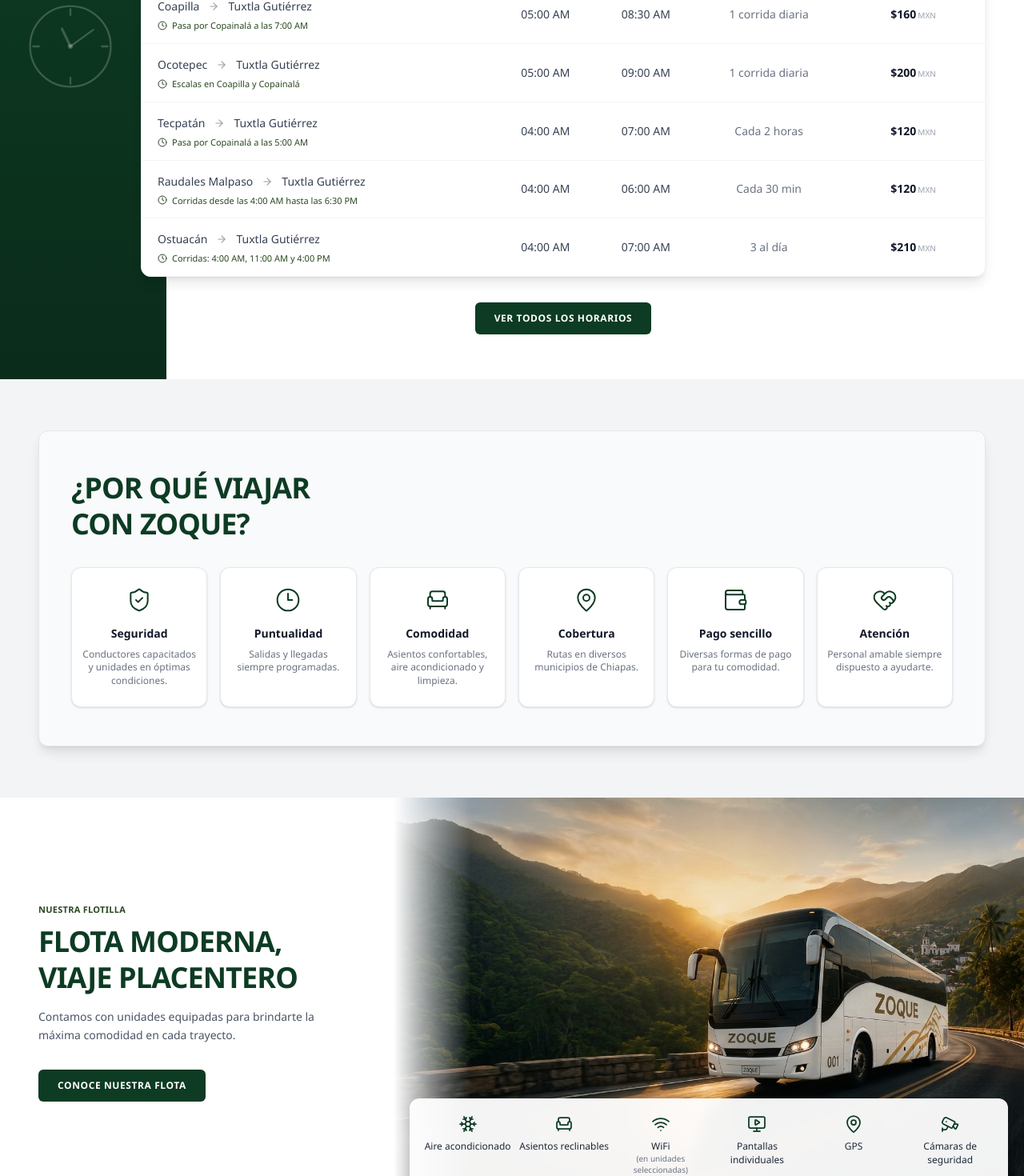
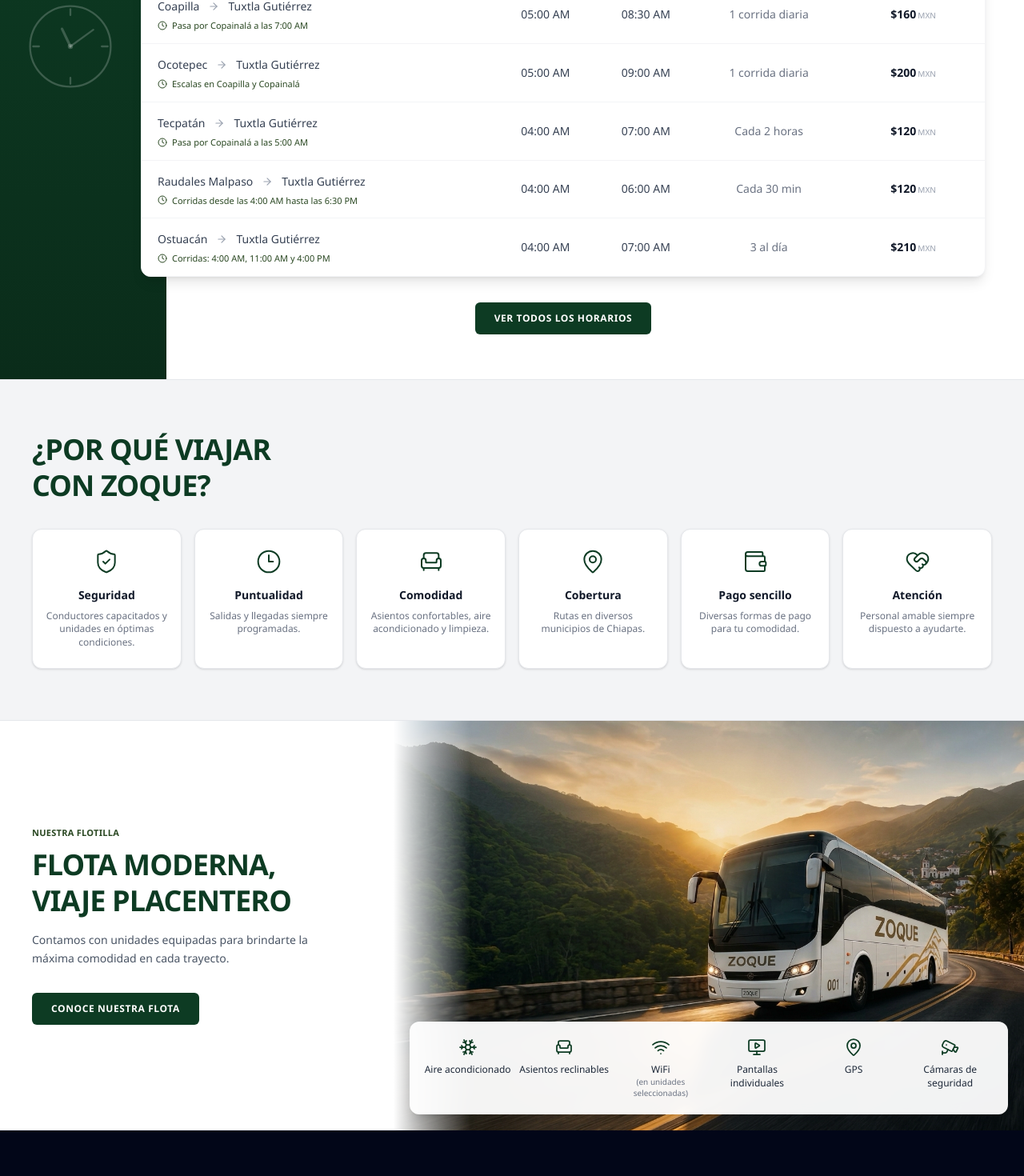
Before and after one commit to Isaili/zoque, a Next.js app: page / in a window 1280 px wide. Shown: the part 2413-3883 px from the top of the page at 80% size. After the commit the page ends 3826 px from the top, so only its background shows below. Built offline with nearby package versions, Linux system fonts and the light colour scheme.

Commit message:
style: sección ¿Por qué viajar con Zoque? a todo el ancho
Co-Authored-By: Claude Opus 5.5 <noreply@anthropic.com>
Claude-Session: https://claude.ai/code/session_01BQtWEbjRh6ftCvRQdKYuiH

```diff
--- a/src/features/fleet/components/FleetSection.tsx
+++ b/src/features/fleet/components/FleetSection.tsx
@@ -23,7 +23,7 @@ export const FleetSection = () => {
     <section id="flota" aria-labelledby="flota-titulo" className="w-full bg-white">
       <div className="grid w-full lg:grid-cols-[minmax(0,1fr)_minmax(0,1.6fr)]">
         {/* Texto */}
-        <div className="flex flex-col justify-center px-6 py-12 sm:px-10 sm:py-16 lg:pl-[max(3rem,calc((100vw-80rem)/2+2.5rem))]">
+        <div className="flex flex-col justify-center px-6 py-12 sm:px-10 sm:py-16 lg:pl-[max(2.5rem,calc((100vw-80rem)/2+2.5rem))]">
           <p className="text-[10px] md:text-[11px] font-semibold uppercase tracking-wide text-[#2A4822]">
             Nuestra flotilla
           </p>
--- a/src/features/why-us/components/WhyUsSection.tsx
+++ b/src/features/why-us/components/WhyUsSection.tsx
@@ -18,8 +18,8 @@ const BENEFITS: Benefit[] = [
 
 export const WhyUsSection = () => {
   return (
-    <section id="servicios" aria-labelledby="por-que-titulo" className="w-full bg-gray-100 px-4 py-12 sm:px-8 sm:py-16 lg:px-12">
-      <div className="mx-auto max-w-7xl rounded-xl border border-gray-200 bg-gray-50 px-6 py-10 shadow-lg sm:px-10 sm:py-12">
+    <section id="servicios" aria-labelledby="por-que-titulo" className="w-full border-y border-gray-200 bg-gray-100">
+      <div className="mx-auto max-w-7xl px-6 py-12 sm:px-10 sm:py-16">
         <h2
           id="por-que-titulo"
           className="text-2xl font-extrabold uppercase leading-tight tracking-tight text-[#0D3B23] sm:text-3xl md:text-4xl"
```
